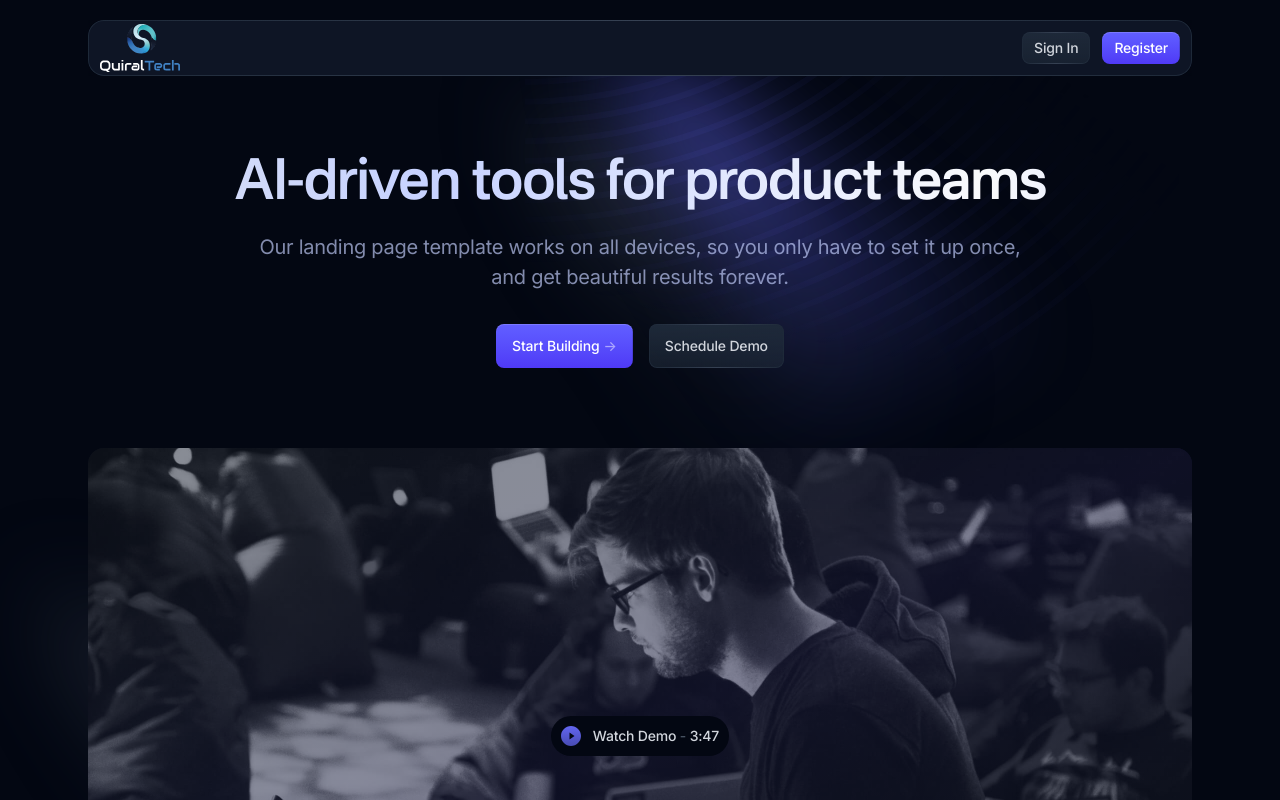
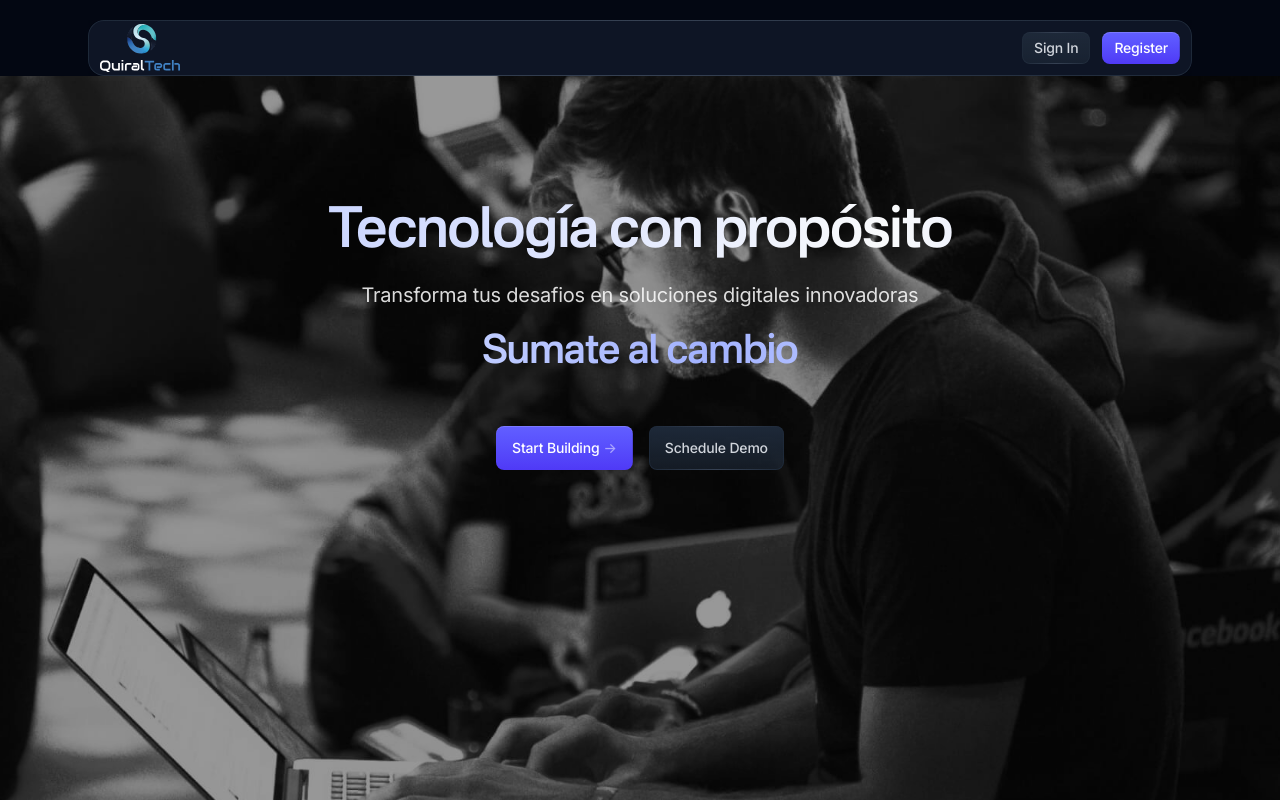
Before and after one commit to drincon7/quiraltechweb, a Next.js app: page / in a window 1280 px wide. Shown: the top 800 px of the page. Built offline with nearby package versions, Linux system fonts and the light colour scheme.

Commit message:
quiralWeb

```diff
--- a/app/css/style.css
+++ b/app/css/style.css
@@ -3,6 +3,7 @@
 /* Additional styles */
 @import './additional-styles/utility-patterns.css' layer(components);
 @import './additional-styles/theme.css';
+
 
 @plugin "@tailwindcss/forms" {
   strategy: base;
--- a/components/hero-home.tsx
+++ b/components/hero-home.tsx
@@ -1,35 +1,107 @@
+"use client";
+
+import React, { useEffect, useState, useRef } from 'react';
+import { Fade } from "react-awesome-reveal";
 import VideoThumb from "@/public/images/hero-image-01.jpg";
-import ModalVideo from "@/components/modal-video";
 
 export default function HeroHome() {
+  const [scrollPosition, setScrollPosition] = useState(0);
+  const sectionRef = useRef<HTMLElement>(null);
+  const [isInView, setIsInView] = useState(true);
+
+  useEffect(() => {
+    const handleScroll = () => {
+      if (sectionRef.current) {
+        const rect = sectionRef.current.getBoundingClientRect();
+        const scrollProgress = -rect.top / (rect.height - window.innerHeight);
+        setScrollPosition(scrollProgress);
+
+        setIsInView(rect.top <= window.innerHeight && rect.bottom >= 0);
+      }
+    };
+
+    window.addEventListener('scroll', handleScroll, { passive: true });
+    handleScroll();
+
+    return () => window.removeEventListener('scroll', handleScroll);
+  }, []);
+
+  // Cálculo del ratio para la transición de color
+  const ratio = Math.min(Math.max(scrollPosition, 0), 1);
+  const r = Math.round(255 * (1 - ratio));
+  const g = Math.round(255 * (1 - ratio) + 170 * ratio);
+  const b = Math.round(255 * (1 - ratio) + 255 * ratio);
+  const textColor = `rgb(${r}, ${g}, ${b})`;
+
+  // Calculamos la opacidad para el fade final
+  const fadeEndThreshold = 0.8;
+  const opacity = scrollPosition >= fadeEndThreshold
+    ? Math.max(0, 1 - (scrollPosition - fadeEndThreshold) / (1 - fadeEndThreshold))
+    : 1;
+
+  // Efecto parallax
+  const translateY = -(scrollPosition * 50);
+  const scale = 1.1 + scrollPosition * 0.2;
+
   return (
-    <section>
-      <div className="mx-auto max-w-6xl px-4 sm:px-6">
-        {/* Hero content */}
-        <div className="py-12 md:py-20">
-          {/* Section header */}
-          <div className="pb-12 text-center md:pb-20">
-            <h1
-              className="animate-[gradient_6s_linear_infinite] bg-[linear-gradient(to_right,var(--color-gray-200),var(--color-indigo-200),var(--color-gray-50),var(--color-indigo-300),var(--color-gray-200))] bg-[length:200%_auto] bg-clip-text pb-5 font-nacelle text-4xl font-semibold text-transparent md:text-5xl"
-              data-aos="fade-up"
+    <section
+      ref={sectionRef}
+      className="relative h-[300vh] overflow-hidden"
     >
-              AI-driven tools for product teams
+      {/* Fondo con efecto parallax */}
+      <div className="sticky top-0 h-screen w-full overflow-hidden">
+        <div
+          className="absolute inset-0 bg-cover bg-center bg-no-repeat"
+          style={{
+            backgroundImage: `url(${VideoThumb.src})`,
+            transform: `scale(${scale}) translateY(${translateY}%)`,
+            transition: 'transform 0.1s ease-out'
+          }}
+        />
+        <div
+          className="absolute inset-0 bg-black"
+          style={{ opacity: 0.4 + ratio * 0.2 }}
+        />
+
+        {/* Contenido regular (no fixed) */}
+        <div
+          className="relative pt-32 text-center"
+          style={{ opacity }}
+        >
+          <Fade triggerOnce>
+            <h1 className="animate-[gradient_6s_linear_infinite] bg-[linear-gradient(to_right,var(--color-gray-200),var(--color-indigo-200),var(--color-gray-50),var(--color-indigo-300),var(--color-gray-200))] bg-[length:200%_auto] bg-clip-text pb-5 font-nacelle text-4xl font-semibold text-transparent md:text-5xl">
+              Tecnología con propósito
             </h1>
             <div className="mx-auto max-w-3xl">
-              <p
-                className="mb-8 text-xl text-indigo-200/65"
-                data-aos="fade-up"
-                data-aos-delay={200}
+              <p className="mb-8 text-xl text-white opacity-85">
+                Transforma tus desafios en soluciones digitales innovadoras
+              </p>
+            </div>
+          </Fade>
+        </div>
+      </div>
+
+      {/* Contenido fixed */}
+      {isInView && (
+        <div
+          className="fixed left-1/2 top-1/2 w-full -translate-x-1/2 -translate-y-1/2 text-center"
+          style={{
+            opacity,
+            transition: 'all 0.3s ease',
+            zIndex: 10
+          }}
         >
-                Our landing page template works on all devices, so you only have
-                to set it up once, and get beautiful results forever.
-              </p>
-              <div className="mx-auto max-w-xs sm:flex sm:max-w-none sm:justify-center">
-                <div data-aos="fade-up" data-aos-delay={400}>
-                  <a
-                    className="btn group mb-4 w-full bg-linear-to-t from-indigo-600 to-indigo-500 bg-[length:100%_100%] bg-[bottom] text-white shadow-[inset_0px_1px_0px_0px_--theme(--color-white/.16)] hover:bg-[length:100%_150%] sm:mb-0 sm:w-auto"
-                    href="#0"
-                  >
+          <Fade direction="up" delay={400} triggerOnce>
+            <h1 className="animate-[gradient_6s_linear_infinite] bg-[linear-gradient(to_right,var(--color-gray-200),var(--color-indigo-200),var(--color-gray-50),var(--color-indigo-300),var(--color-gray-200))] bg-[length:200%_auto] bg-clip-text pb-5 font-nacelle text-4xl font-semibold text-transparent md:text-4xl">
+              Sumate al cambio
+            </h1>
+          </Fade>
+
+          <div className="mx-auto mt-8 max-w-xs sm:flex sm:max-w-none sm:justify-center">
+            <Fade direction="up" delay={600} triggerOnce>
+              <div>
+                <a className="btn group mb-4 w-full bg-linear-to-t from-indigo-600 to-indigo-500 bg-[length:100%_100%] bg-[bottom] text-white shadow-[inset_0px_1px_0px_0px_--theme(--color-white/.16)] hover:bg-[length:100%_150%] sm:mb-0 sm:w-auto"
+                   href="#0">
                   <span className="relative inline-flex items-center">
                     Start Building
                     <span className="ml-1 tracking-normal text-white/50 transition-transform group-hover:translate-x-0.5">
@@ -38,29 +110,19 @@ export default function HeroHome() {
                   </span>
                 </a>
               </div>
-                <div data-aos="fade-up" data-aos-delay={600}>
-                  <a
-                    className="btn relative w-full bg-linear-to-b from-gray-800 to-gray-800/60 bg-[length:100%_100%] bg-[bottom] text-gray-300 before:pointer-events-none before:absolute before:inset-0 before:rounded-[inherit] before:border before:border-transparent before:[background:linear-gradient(to_right,var(--color-gray-800),var(--color-gray-700),var(--color-gray-800))_border-box] before:[mask-composite:exclude_!important] before:[mask:linear-gradient(white_0_0)_padding-box,_linear-gradient(white_0_0)] hover:bg-[length:100%_150%] sm:ml-4 sm:w-auto"
-                    href="#0"
-                  >
+            </Fade>
+
+            <Fade direction="up" delay={800} triggerOnce>
+              <div>
+                <a className="btn relative w-full bg-linear-to-b from-gray-800 to-gray-800/60 bg-[length:100%_100%] bg-[bottom] text-gray-300 before:pointer-events-none before:absolute before:inset-0 before:rounded-[inherit] before:border before:border-transparent before:[background:linear-gradient(to_right,var(--color-gray-800),var(--color-gray-700),var(--color-gray-800))_border-box] before:[mask-composite:exclude_!important] before:[mask:linear-gradient(white_0_0)_padding-box,_linear-gradient(white_0_0)] hover:bg-[length:100%_150%] sm:ml-4 sm:w-auto"
+                   href="#0">
                   Schedule Demo
                 </a>
               </div>
+            </Fade>
           </div>
         </div>
-          </div>
-
-          <ModalVideo
-            thumb={VideoThumb}
-            thumbWidth={1104}
-            thumbHeight={576}
-            thumbAlt="Modal video thumbnail"
-            video="videos//video.mp4"
-            videoWidth={1920}
-            videoHeight={1080}
-          />
-        </div>
-      </div>
+      )}
     </section>
   );
 }
--- a/components/testimonials.tsx
+++ b/components/testimonials.tsx
@@ -116,11 +116,10 @@ export default function Testimonials() {
         {/* Section header */}
         <div className="mx-auto max-w-3xl pb-12 text-center">
           <h2 className="animate-[gradient_6s_linear_infinite] bg-[linear-gradient(to_right,var(--color-gray-200),var(--color-indigo-200),var(--color-gray-50),var(--color-indigo-300),var(--color-gray-200))] bg-[length:200%_auto] bg-clip-text pb-4 font-nacelle text-3xl font-semibold text-transparent md:text-4xl">
-            Don't take our word for it
+          Voces Reales
           </h2>
           <p className="text-lg text-indigo-200/65">
-            We provide tech-first solutions that empower decision-makers to
-            build healthier and happier workspaces from anywhere in the world.
+          Descubre cómo nuestros socios y clientes han transformado sus negocios gracias a nuestro compromiso y expertise en desarrollo digital.
           </p>
         </div>
 
--- a/package.json
+++ b/package.json
@@ -9,6 +9,8 @@
     "lint": "next lint"
   },
   "dependencies": {
+    "@emotion/react": "^11.14.0",
+    "@emotion/styled": "^11.14.0",
     "@headlessui/react": "^2.2.0",
     "@types/node": "^22.13.0",
     "@types/react": "19.0.8",
@@ -16,6 +18,7 @@
     "aos": "3.0.0-beta.6",
     "next": "15.1.6",
     "react": "19.0.0",
+    "react-awesome-reveal": "^4.3.1",
     "react-dom": "19.0.0",
     "typescript": "^5.7.3"
   },
--- /dev/null
+++ b/utils/pixel-canvas.js
@@ -0,0 +1,261 @@
+class Pixel {
+    constructor(canvas, context, x, y, color, speed, delay) {
+      this.width = canvas.width;
+      this.height = canvas.height;
+      this.ctx = context;
+      this.x = x;
+      this.y = y;
+      this.color = color;
+      this.speed = this.getRandomValue(0.1, 0.9) * speed;
+      this.size = 0;
+      this.sizeStep = Math.random() * 0.4;
+      this.minSize = 0.5;
+      this.maxSizeInteger = 2;
+      this.maxSize = this.getRandomValue(this.minSize, this.maxSizeInteger);
+      this.delay = delay;
+      this.counter = 0;
+      this.counterStep = Math.random() * 4 + (this.width + this.height) * 0.01;
+      this.isIdle = false;
+      this.isReverse = false;
+      this.isShimmer = false;
+    }
+
+    getRandomValue(min, max) {
+      return Math.random() * (max - min) + min;
+    }
+
+    draw() {
+      const centerOffset = this.maxSizeInteger * 0.5 - this.size * 0.5;
+
+      this.ctx.fillStyle = this.color;
+      this.ctx.fillRect(this.x + centerOffset, this.y + centerOffset, this.size, this.size);
+    }
+
+    appear() {
+      this.isIdle = false;
+
+      if (this.counter <= this.delay) {
+        this.counter += this.counterStep;
+        return;
+      }
+
+      if (this.size >= this.maxSize) {
+        this.isShimmer = true;
+      }
+
+      if (this.isShimmer) {
+        this.shimmer();
+      } else {
+        this.size += this.sizeStep;
+      }
+
+      this.draw();
+    }
+
+    disappear() {
+      this.isShimmer = false;
+      this.counter = 0;
+
+      if (this.size <= 0) {
+        this.isIdle = true;
+        return;
+      } else {
+        this.size -= 0.1;
+      }
+
+      this.draw();
+    }
+
+    shimmer() {
+      if (this.size >= this.maxSize) {
+        this.isReverse = true;
+      } else if (this.size <= this.minSize) {
+        this.isReverse = false;
+      }
+
+      if (this.isReverse) {
+        this.size -= this.speed;
+      } else {
+        this.size += this.speed;
+      }
+    }
+  }
+
+  class PixelCanvas extends HTMLElement {
+    static register(tag = "pixel-canvas") {
+      if ("customElements" in window) {
+        customElements.define(tag, this);
+      }
+    }
+
+    static css = `
+      :host {
+        display: grid;
+        inline-size: 100%;
+        block-size: 100%;
+        overflow: hidden;
+      }
+    `;
+
+    get colors() {
+      return this.dataset.colors?.split(",") || ["#f8fafc", "#f1f5f9", "#cbd5e1"];
+    }
+
+    get gap() {
+      const value = this.dataset.gap || 5;
+      const min = 4;
+      const max = 50;
+
+      if (value <= min) {
+        return min;
+      } else if (value >= max) {
+        return max;
+      } else {
+        return parseInt(value);
+      }
+    }
+
+    get speed() {
+      const value = this.dataset.speed || 35;
+      const min = 0;
+      const max = 100;
+      const throttle = 0.001;
+
+      if (value <= min || this.reducedMotion) {
+        return min;
+      } else if (value >= max) {
+        return max * throttle;
+      } else {
+        return parseInt(value) * throttle;
+      }
+    }
+
+    get noFocus() {
+      return this.hasAttribute("data-no-focus");
+    }
+
+    connectedCallback() {
+      const canvas = document.createElement("canvas");
+      const sheet = new CSSStyleSheet();
+
+      this._parent = this.parentNode;
+      this.shadowroot = this.attachShadow({ mode: "open" });
+
+      sheet.replaceSync(PixelCanvas.css);
+
+      this.shadowroot.adoptedStyleSheets = [sheet];
+      this.shadowroot.append(canvas);
+      this.canvas = this.shadowroot.querySelector("canvas");
+      this.ctx = this.canvas.getContext("2d");
+      this.timeInterval = 1000 / 60;
+      this.timePrevious = performance.now();
+      this.reducedMotion = window.matchMedia("(prefers-reduced-motion: reduce)").matches;
+
+      this.init();
+      this.resizeObserver = new ResizeObserver(() => this.init());
+      this.resizeObserver.observe(this);
+
+      this._parent.addEventListener("mouseenter", this);
+      this._parent.addEventListener("mouseleave", this);
+
+      if (!this.noFocus) {
+        this._parent.addEventListener("focusin", this);
+        this._parent.addEventListener("focusout", this);
+      }
+    }
+
+    disconnectedCallback() {
+      this.resizeObserver.disconnect();
+      this._parent.removeEventListener("mouseenter", this);
+      this._parent.removeEventListener("mouseleave", this);
+
+      if (!this.noFocus) {
+        this._parent.removeEventListener("focusin", this);
+        this._parent.removeEventListener("focusout", this);
+      }
+
+      delete this._parent;
+    }
+
+    handleEvent(event) {
+      this[`on${event.type}`](event);
+    }
+
+    onmouseenter() {
+      this.handleAnimation("appear");
+    }
+
+    onmouseleave() {
+      this.handleAnimation("disappear");
+    }
+
+    onfocusin(e) {
+      if (e.currentTarget.contains(e.relatedTarget)) return;
+      this.handleAnimation("appear");
+    }
+
+    onfocusout(e) {
+      if (e.currentTarget.contains(e.relatedTarget)) return;
+      this.handleAnimation("disappear");
+    }
+
+    handleAnimation(name) {
+      cancelAnimationFrame(this.animation);
+      this.animation = this.animate(name);
+    }
+
+    init() {
+      const rect = this.getBoundingClientRect();
+      const width = Math.floor(rect.width);
+      const height = Math.floor(rect.height);
+
+      this.pixels = [];
+      this.canvas.width = width;
+      this.canvas.height = height;
+      this.canvas.style.width = `${width}px`;
+      this.canvas.style.height = `${height}px`;
+      this.createPixels();
+    }
+
+    getDistanceToCanvasCenter(x, y) {
+      const dx = x - this.canvas.width / 2;
+      const dy = y - this.canvas.height / 2;
+      const distance = Math.sqrt(dx * dx + dy * dy);
+
+      return distance;
+    }
+
+    createPixels() {
+      for (let x = 0; x < this.canvas.width; x += this.gap) {
+        for (let y = 0; y < this.canvas.height; y += this.gap) {
+          const color = this.colors[Math.floor(Math.random() * this.colors.length)];
+          const delay = this.reducedMotion ? 0 : this.getDistanceToCanvasCenter(x, y);
+
+          this.pixels.push(new Pixel(this.canvas, this.ctx, x, y, color, this.speed, delay));
+        }
+      }
+    }
+
+    animate(fnName) {
+      this.animation = requestAnimationFrame(() => this.animate(fnName));
+
+      const timeNow = performance.now();
+      const timePassed = timeNow - this.timePrevious;
+
+      if (timePassed < this.timeInterval) return;
+
+      this.timePrevious = timeNow - (timePassed % this.timeInterval);
+
+      this.ctx.clearRect(0, 0, this.canvas.width, this.canvas.height);
+
+      for (let i = 0; i < this.pixels.length; i++) {
+        this.pixels[i][fnName]();
+      }
+
+      if (this.pixels.every((pixel) => pixel.isIdle)) {
+        cancelAnimationFrame(this.animation);
+      }
+    }
+  }
+
+  PixelCanvas.register();
```
Also changed, not shown: components/features.tsx (+3 -5 lines), components/workflows.tsx (+3 -5 lines), 1 other file (tests, documents, lock files or other folders). Lines whose indentation alone changed are shown as unchanged.
